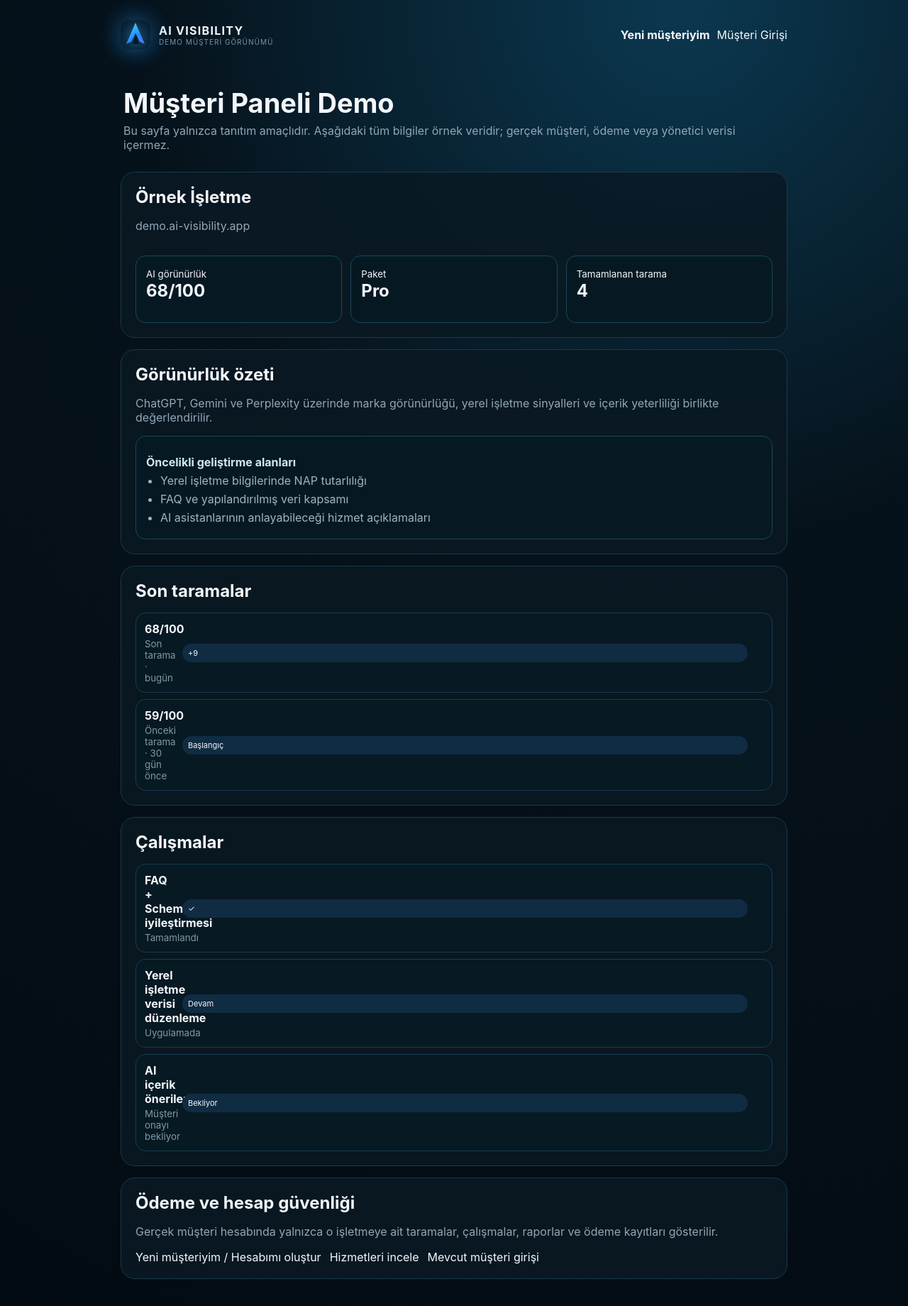
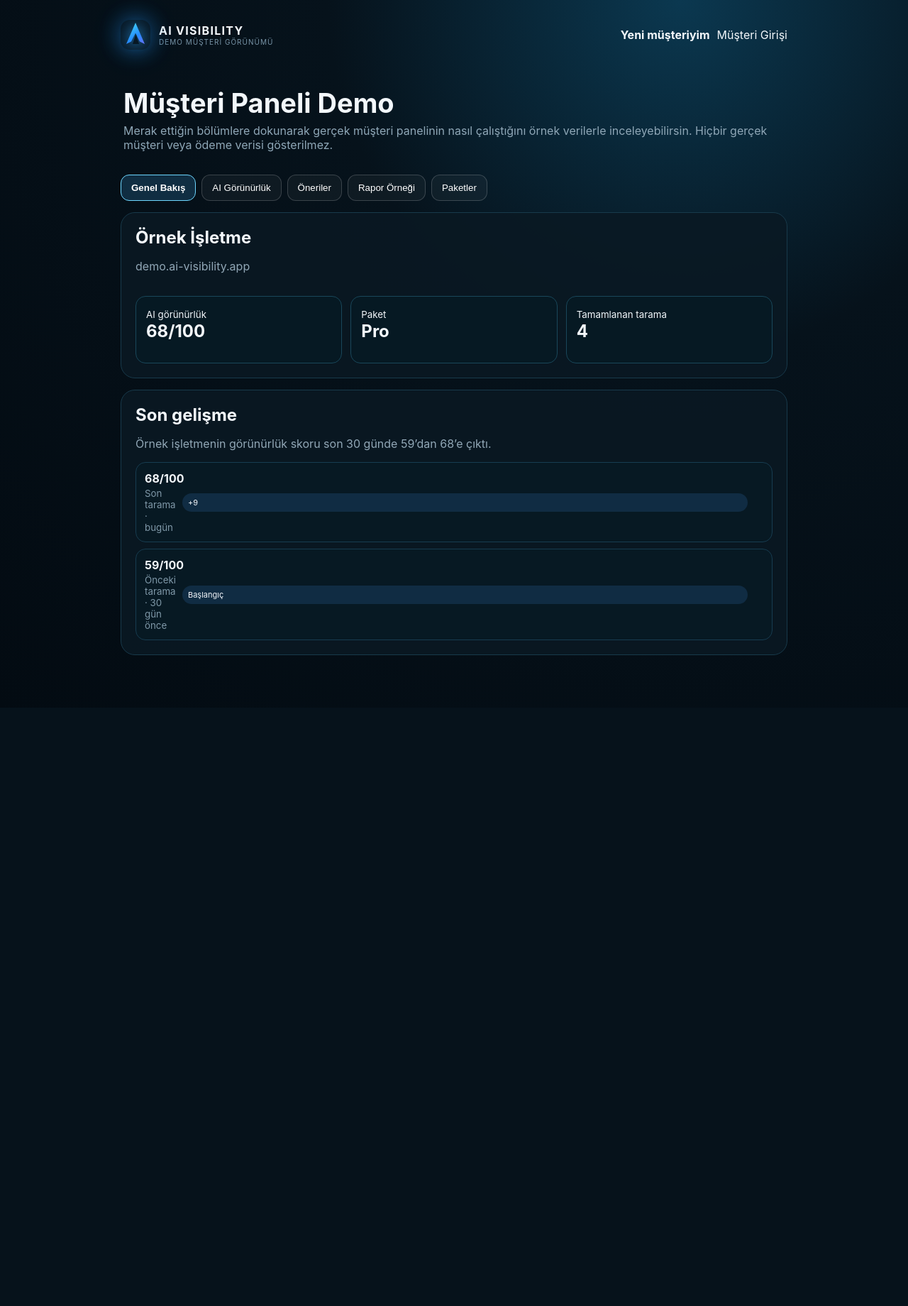
Before and after one commit to mehmetozan-5858/ai-visibility, a Next.js app: page /demo in a window 1280 px wide. Shown: the top 1840 px of the page at 71% size. After the commit the page ends 997 px from the top, so only its background shows below. Built offline with nearby package versions, Linux system fonts and the light colour scheme.

Commit message:
Make public customer demo interactive

```diff
--- a/app/demo/page.js
+++ b/app/demo/page.js
@@ -1,8 +1,17 @@
+"use client";
 import Link from "next/link";
+import {useState} from "react";
 
-export const metadata={title:"AI Visibility Demo"};
+const tabs=[
+  ["overview","Genel Bakış"],
+  ["visibility","AI Görünürlük"],
+  ["actions","Öneriler"],
+  ["report","Rapor Örneği"],
+  ["plans","Paketler"]
+];
 
 export default function DemoPage(){
+  const [tab,setTab]=useState("overview");
   return <main style={{maxWidth:980,margin:"0 auto",padding:"28px 20px 60px"}}>
     <header className="top" style={{marginBottom:24}}>
       <Link href="/demo" className="brand"><span className="logo">A</span><div><strong>AI VISIBILITY</strong><small>DEMO MÜŞTERİ GÖRÜNÜMÜ</small></div></Link>
@@ -12,56 +21,53 @@ export default function DemoPage(){
       </div>
     </header>
 
-    <section className="page-head"><div><h1>Müşteri Paneli Demo</h1><p>Bu sayfa yalnızca tanıtım amaçlıdır. Aşağıdaki tüm bilgiler örnek veridir; gerçek müşteri, ödeme veya yönetici verisi içermez.</p></div></section>
+    <section className="page-head"><div><h1>Müşteri Paneli Demo</h1><p>Merak ettiğin bölümlere dokunarak gerçek müşteri panelinin nasıl çalıştığını örnek verilerle inceleyebilirsin. Hiçbir gerçek müşteri veya ödeme verisi gösterilmez.</p></div></section>
 
+    <nav aria-label="Demo bölümleri" style={{display:"flex",gap:8,overflowX:"auto",padding:"4px 0 16px",WebkitOverflowScrolling:"touch"}}>
+      {tabs.map(([id,label])=><button key={id} onClick={()=>setTab(id)} style={{whiteSpace:"nowrap",padding:"10px 14px",borderRadius:12,border:tab===id?"1px solid #6ed7ff":"1px solid rgba(255,255,255,.18)",background:tab===id?"rgba(69,185,255,.18)":"rgba(255,255,255,.04)",fontWeight:tab===id?700:500}}>{label}</button>)}
+    </nav>
+
+    {tab==="overview"&&<>
       <section className="panel" style={{marginBottom:16}}>
-      <h2>Örnek İşletme</h2>
-      <p>demo.ai-visibility.app</p>
+        <h2>Örnek İşletme</h2><p>demo.ai-visibility.app</p>
         <div style={{display:"grid",gridTemplateColumns:"repeat(3,minmax(0,1fr))",gap:12,marginTop:18}}>
           <div className="content-plan"><small>AI görünürlük</small><h2>68/100</h2></div>
           <div className="content-plan"><small>Paket</small><h2>Pro</h2></div>
           <div className="content-plan"><small>Tamamlanan tarama</small><h2>4</h2></div>
         </div>
       </section>
+      <section className="panel"><h2>Son gelişme</h2><p>Örnek işletmenin görünürlük skoru son 30 günde 59’dan 68’e çıktı.</p><div className="client-list"><article className="client-row"><div><b>68/100</b><small>Son tarama · bugün</small></div><span>+9</span></article><article className="client-row"><div><b>59/100</b><small>Önceki tarama · 30 gün önce</small></div><span>Başlangıç</span></article></div></section>
+    </>}
 
-    <section className="panel" style={{marginBottom:16}}>
-      <h2>Görünürlük özeti</h2>
-      <p>ChatGPT, Gemini ve Perplexity üzerinde marka görünürlüğü, yerel işletme sinyalleri ve içerik yeterliliği birlikte değerlendirilir.</p>
-      <div className="content-plan" style={{marginTop:14}}>
-        <b>Öncelikli geliştirme alanları</b>
-        <ul>
-          <li>Yerel işletme bilgilerinde NAP tutarlılığı</li>
-          <li>FAQ ve yapılandırılmış veri kapsamı</li>
-          <li>AI asistanlarının anlayabileceği hizmet açıklamaları</li>
-        </ul>
+    {tab==="visibility"&&<section className="panel">
+      <h2>AI Görünürlük Analizi</h2><p>Markanın yapay zekâ asistanlarında ne kadar anlaşılır ve önerilebilir olduğunu örnek olarak gösterir.</p>
+      <div className="client-list" style={{marginTop:14}}>
+        <article className="client-row"><div><b>ChatGPT</b><small>Marka ve hizmet açıklamaları güçlü</small></div><span>74/100</span></article>
+        <article className="client-row"><div><b>Gemini</b><small>Yerel işletme sinyalleri geliştirilebilir</small></div><span>66/100</span></article>
+        <article className="client-row"><div><b>Perplexity</b><small>Kaynak ve referans kapsamı artırılabilir</small></div><span>64/100</span></article>
       </div>
-    </section>
+      <div className="content-plan" style={{marginTop:14}}><b>Öncelikli geliştirme alanları</b><ul><li>Yerel işletme bilgilerinde NAP tutarlılığı</li><li>FAQ ve yapılandırılmış veri kapsamı</li><li>AI asistanlarının anlayabileceği hizmet açıklamaları</li></ul></div>
+    </section>}
 
-    <section className="panel" style={{marginBottom:16}}>
-      <h2>Son taramalar</h2>
-      <div className="client-list">
-        <article className="client-row"><div><b>68/100</b><small>Son tarama · bugün</small></div><span>+9</span></article>
-        <article className="client-row"><div><b>59/100</b><small>Önceki tarama · 30 gün önce</small></div><span>Başlangıç</span></article>
+    {tab==="actions"&&<section className="panel">
+      <h2>Öneriler ve Çalışmalar</h2><p>Müşteri, hangi iyileştirmenin neden önerildiğini ve hangi aşamada olduğunu görebilir.</p>
+      <div className="client-list" style={{marginTop:14}}>
+        <article className="client-row"><div><b>FAQ + Schema iyileştirmesi</b><small>Etkisi: yüksek · Tamamlandı</small></div><span>✓</span></article>
+        <article className="client-row"><div><b>Yerel işletme verisi düzenleme</b><small>Etkisi: yüksek · Uygulamada</small></div><span>Devam</span></article>
+        <article className="client-row"><div><b>AI içerik önerileri</b><small>Etkisi: orta · Müşteri onayı bekliyor</small></div><span>Bekliyor</span></article>
       </div>
-    </section>
+    </section>}
 
-    <section className="panel" style={{marginBottom:16}}>
-      <h2>Çalışmalar</h2>
-      <div className="client-list">
-        <article className="client-row"><div><b>FAQ + Schema iyileştirmesi</b><small>Tamamlandı</small></div><span>✓</span></article>
-        <article className="client-row"><div><b>Yerel işletme verisi düzenleme</b><small>Uygulamada</small></div><span>Devam</span></article>
-        <article className="client-row"><div><b>AI içerik önerileri</b><small>Müşteri onayı bekliyor</small></div><span>Bekliyor</span></article>
-      </div>
-    </section>
+    {tab==="report"&&<section className="panel">
+      <h2>Rapor Örneği</h2><p>Gerçek müşteride rapor; mevcut skor, bulunan sorunlar, öncelikler, yapılan çalışmalar ve önce/sonra değişimini tek yerde toplar.</p>
+      <div className="content-plan" style={{marginTop:14}}><b>Örnek yönetici özeti</b><p style={{marginBottom:0}}>AI görünürlüğü 30 günde +9 puan arttı. En büyük kazanım yapılandırılmış veri ve hizmet açıklamalarından geldi. Sıradaki öncelik yerel kaynakların güçlendirilmesi.</p></div>
+      <div style={{display:"grid",gridTemplateColumns:"repeat(3,minmax(0,1fr))",gap:12,marginTop:14}}><div className="content-plan"><small>Önce</small><h2>59</h2></div><div className="content-plan"><small>Şimdi</small><h2>68</h2></div><div className="content-plan"><small>Değişim</small><h2>+9</h2></div></div>
+    </section>}
 
-    <section className="panel">
-      <h2>Ödeme ve hesap güvenliği</h2>
-      <p>Gerçek müşteri hesabında yalnızca o işletmeye ait taramalar, çalışmalar, raporlar ve ödeme kayıtları gösterilir.</p>
-      <div style={{display:"flex",gap:12,flexWrap:"wrap",marginTop:16}}>
-        <Link href="/yeni-musteri">Yeni müşteriyim / Hesabımı oluştur</Link>
-        <Link href="/hizmetler">Hizmetleri incele</Link>
-        <Link href="/musteri-giris">Mevcut müşteri girişi</Link>
-      </div>
-    </section>
+    {tab==="plans"&&<section className="panel">
+      <h2>Paketler nasıl çalışır?</h2><p>Demo fiyat göstermez; gerçek teklifte işletmenin ihtiyacına göre analiz ve uygulama kapsamı oluşturulur.</p>
+      <div className="client-list" style={{marginTop:14}}><article className="client-row"><div><b>Analiz</b><small>Mevcut AI görünürlüğünü ve eksikleri bulur</small></div><span>1</span></article><article className="client-row"><div><b>Uygulama</b><small>Seçilen kritik/yüksek öncelikli iyileştirmeleri hayata geçirir</small></div><span>2</span></article><article className="client-row"><div><b>Takip</b><small>Tekrar ölçer ve değişimi raporlar</small></div><span>3</span></article></div>
+      <div style={{display:"flex",gap:12,flexWrap:"wrap",marginTop:18}}><Link href="/yeni-musteri" style={{fontWeight:700}}>Yeni müşteriyim / Başlamak istiyorum</Link><Link href="/hizmetler">Hizmetleri incele</Link></div>
+    </section>}
   </main>;
 }
```
Lines whose indentation alone changed are shown as unchanged.
